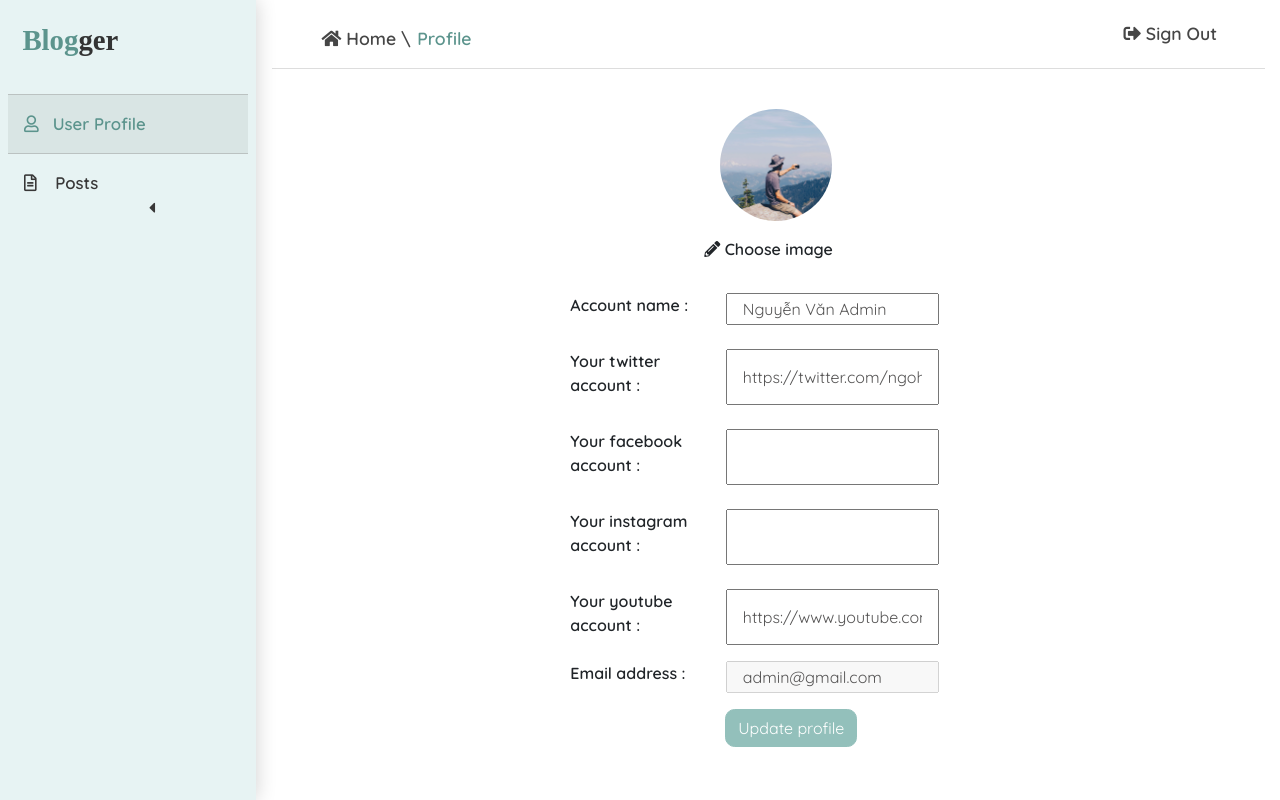
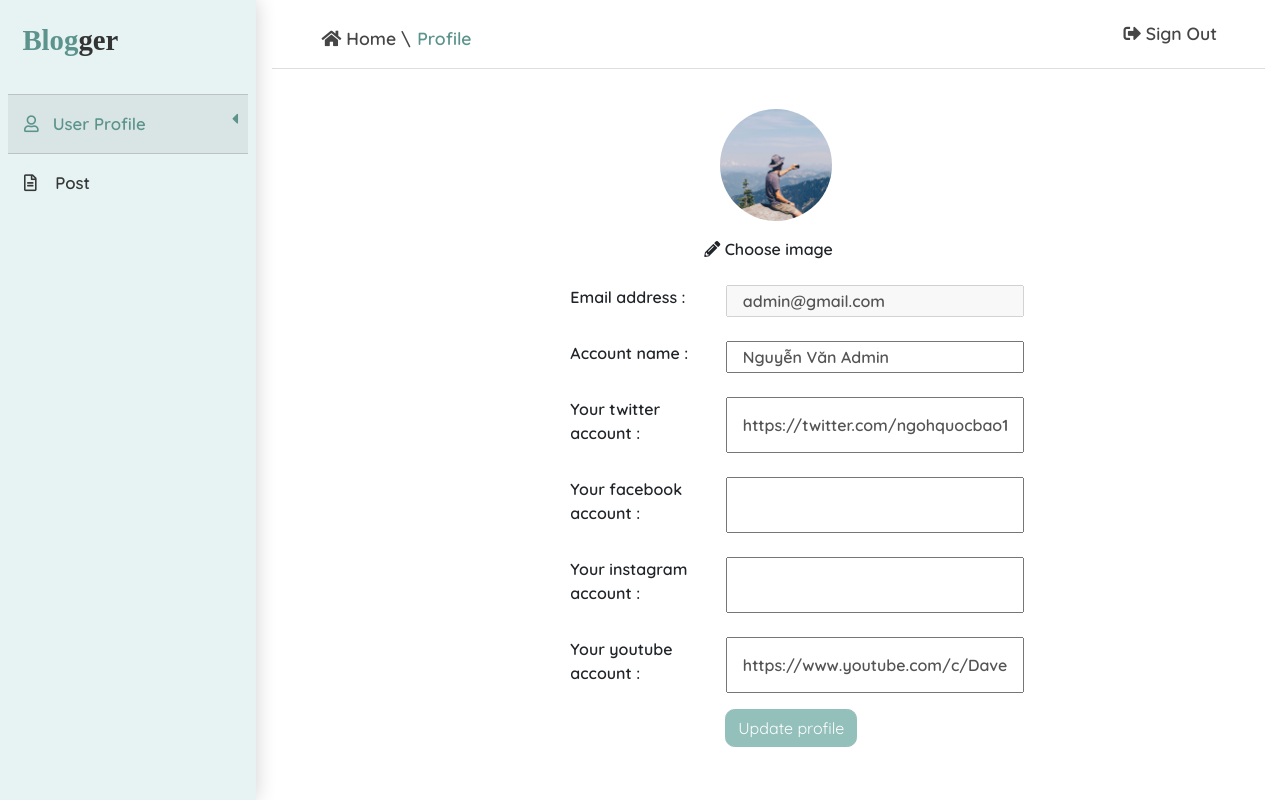
Before and after one commit to NgoQuocBao1010/Blog-Web-Application, a Django app: page /profile/ in a window 1280 px wide. Run offline with Django 3.2, Linux system fonts and the light colour scheme; a user stored in the database is signed in; data comes from the database, SQL or seed files in the repository; both versions use the stored data as it was after the commit.

Commit message:
🐛 bugs fix, 🔨 minor adjustment

```diff
--- a/backend/account/templates/profile.html
+++ b/backend/account/templates/profile.html
@@ -19,26 +19,7 @@
 <body>
 
     <div class="container-fluid">
-        <!-- Sidebar -->
-        <div class="sidebar">
-
-            <!-- Logo -->
-            <div class="admin">
-                <a href="{% url 'bloggerHome' request.user.email %}" class="logo"><span>Blog</span>ger</a>
-            </div>
-
-            <!-- Options -->
-            <div class="options p-2">
-                <a title="currentOption" class="d-block p-3" href="{% url 'profile' %}">
-                    <i class="far fa-user"></i>&nbsp&nbsp User Profile
-                </a>
-                <a  class="d-block p-3" href="{% url 'postCustomize' %}">
-                    <i class="far fa-file-alt"></i>&nbsp&nbsp&nbsp Posts
-                    <i style="margin-left: 60%" class="fas fa-caret-left"></i>
-                </a>
-            </div>
-
-        </div>
+        {% include "customizeSidebar.html" %}
 
         <!-- Main panel -->
         <div class="myMain">
@@ -69,43 +50,12 @@
                             <!-- <input type="button" class="button" value="Upload" id="but_upload" style="display: inline;"> -->
                         </div>
 
-                        <!-- Name -->
-                        <div class="form-group mt-4 row">
-                            <label for="name" class="col-4 offset-1">Account name :</label>
-                            <input name="name" class="col-5" type="text" class="form-control" id="name" value="{{ profile.name }}">
-                        </div>
-
-                        <!-- Twitter -->
-                        <div class="form-group mt-4 row">
-                            <label for="twitter" class="col-4 offset-1">Your twitter account :</label>
-                            <input name="twitter" class="col-5" type="text" class="form-control" id="twitter" value="{{ profile.twitter|default_if_none:'' }}">
-                        </div>
-
-
-                        <!-- Facebook -->
-                        <div class="form-group mt-4 row">
-                            <label for="facebook" class="col-4 offset-1">Your facebook account :</label>
-                            <input name="facebook" class="col-5" type="text" class="form-control" id="facebook" value="{{ profile.facebook|default_if_none:'' }}">
-                        </div>
-
-                        <!-- Instagram -->
-                        <div class="form-group mt-4 row">
-                            <label for="instagram" class="col-4 offset-1">Your instagram account :</label>
-                            <input name="instagram" class="col-5" type="text" class="form-control" id="instagram" value="{{ profile.instagram|default_if_none:'' }}">
-                        </div>
-
-                        <!-- Youtube -->
-                        <div class="form-group mt-4 row">
-                            <label for="youtube" class="col-4 offset-1">Your youtube account :</label>
-                            <input name="youtube" class="col-5" type="text" class="form-control" id="youtube" value="{{ profile.youtube|default_if_none:'' }}">
-                        </div>
-
-                        <!-- ! Email should not be change -->
-                        <div class="form-group row">
+                        <!-- Email should not be change -->
+                        <div class="form-group row mt-3">
                             <label for="email" class="col-4 offset-1">Email address :</label>
                             <input
                                 name="email"
-                                class="col-5"
+                                class="col-7"
                                 type="email"
                                 class="form-control"
                                 id="email"
@@ -113,6 +63,37 @@
                                 value="{{ profile.user.email }}"
                                 disabled
                             >
+                        </div>
+
+                        <!-- Name -->
+                        <div class="form-group mt-4 row">
+                            <label for="name" class="col-4 offset-1">Account name :</label>
+                            <input name="name" class="col-7" type="text" class="form-control" id="name" value="{{ profile.name }}">
+                        </div>
+
+                        <!-- Twitter -->
+                        <div class="form-group mt-4 row">
+                            <label for="twitter" class="col-4 offset-1">Your twitter account :</label>
+                            <input name="twitter" class="col-7" type="text" class="form-control" id="twitter" value="{{ profile.twitter|default_if_none:'' }}">
+                        </div>
+
+
+                        <!-- Facebook -->
+                        <div class="form-group mt-4 row">
+                            <label for="facebook" class="col-4 offset-1">Your facebook account :</label>
+                            <input name="facebook" class="col-7" type="text" class="form-control" id="facebook" value="{{ profile.facebook|default_if_none:'' }}">
+                        </div>
+
+                        <!-- Instagram -->
+                        <div class="form-group mt-4 row">
+                            <label for="instagram" class="col-4 offset-1">Your instagram account :</label>
+                            <input name="instagram" class="col-7" type="text" class="form-control" id="instagram" value="{{ profile.instagram|default_if_none:'' }}">
+                        </div>
+
+                        <!-- Youtube -->
+                        <div class="form-group mt-4 row">
+                            <label for="youtube" class="col-4 offset-1">Your youtube account :</label>
+                            <input name="youtube" class="col-7" type="text" class="form-control" id="youtube" value="{{ profile.youtube|default_if_none:'' }}">
                         </div>
                         <button type="submit" class="btn btn-primary update-profile">Update profile</button>
                     </form>
--- /dev/null
+++ b/backend/blog/templates/customizeSidebar.html
@@ -0,0 +1,33 @@
+{% load static %}
+<div class="sidebar">
+    <!-- Logo -->
+    <div class="admin">
+        <a href="{% url 'bloggerHome' request.user.email %}" class="logo"><span>Blog</span>ger</a>
+    </div>
+
+    <!-- Options -->
+    {% if 'profile' in  request.path %}
+    <div class="options p-2">
+        <a title="currentOption" class="d-block p-3" href="{% url 'profile' %}">
+            <i class="far fa-user"></i>&nbsp&nbsp User Profile
+            <i class="fas fa-caret-left"></i>
+        </a>
+        <a class="d-block p-3" href="{% url 'postCustomize' %}">
+            <i class="far fa-file-alt"></i>&nbsp&nbsp&nbsp Post
+        </a>
+    </div>
+    {% else %}
+    <div class="options p-2">
+        <a class="d-block p-3" href="{% url 'profile' %}">
+            <i class="far fa-user"></i>&nbsp&nbsp User Profile
+        </a>
+        <a title="currentOption" class="d-block p-3" href="{% url 'postCustomize' %}">
+            <i class="far fa-file-alt"></i>&nbsp&nbsp&nbsp Post
+            <i class="fas fa-caret-left"></i>
+        </a>
+    </div>
+    {% endif %}
+
+</div>
+
+<link rel="stylesheet" href="{% static './css/customize.css' %}">
--- a/backend/static/css/customize.css
+++ b/backend/static/css/customize.css
@@ -77,6 +77,12 @@ body {
     border-top: #bbc2c1 1px solid;
     border-bottom: #bbc2c1 1px solid;
     background-color: rgb(160, 168, 167, 0.2);
+    position: relative;
+}
+
+.sidebar .options a[title="currentOption"] i.fa-caret-left {
+    position: absolute;
+    right: 10px;
 }
 
  /* right panel */
@@ -143,6 +149,7 @@ body {
 
 .myMain .profile input{
     color: #555454;
+    font-weight: 600;
 }
 
 button.update-profile{
```
Also changed, not shown: backend/blog/templates/postCreate.html (+1 -20 lines), backend/blog/templates/postCustom.html (+2 -22 lines), backend/blog/templates/postEdit.html (+5 -24 lines), backend/db.sqlite3, backend/static/images/posts/iphone-13-pro-max-xanh-1.jpg (deleted), backend/static/images/posts/phonepicutres-TA.jpg (added), backend/static/images/users/phonepicutres-TA.jpg (added), backend/static/images/users/phonepicutres-TA_BUH5ZFL.jpg (added).
